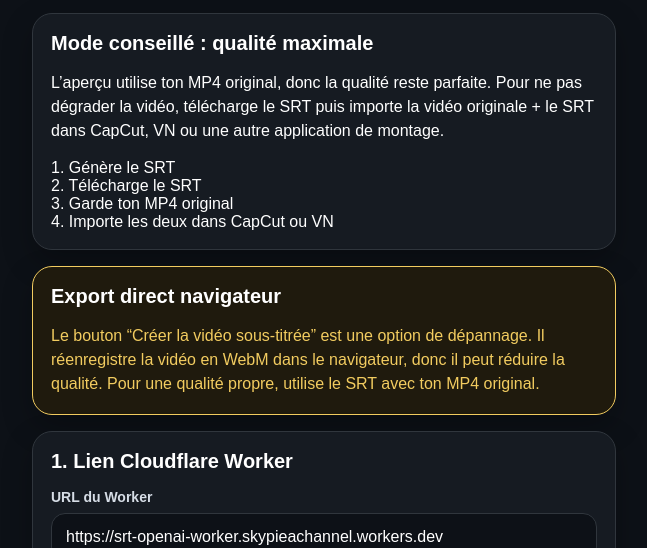
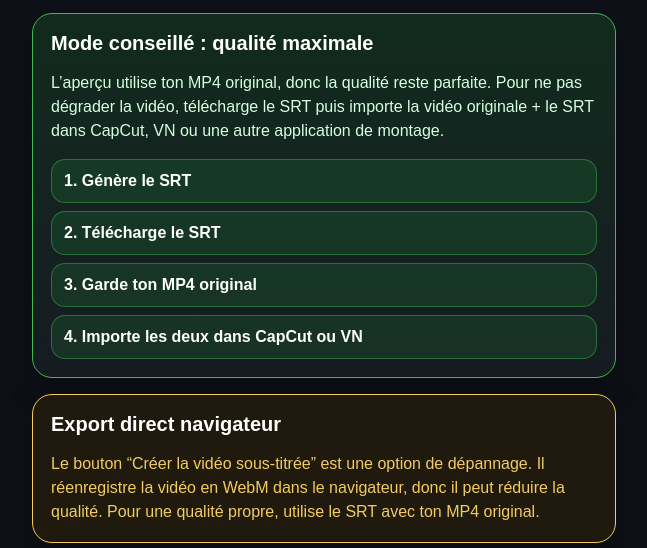
Before and after one commit to Chasmet/Srt-sous-titres-, a plain HTML site: page index.html in a window 1280 px wide. Shown: the part 252-800 px from the top of the page, without its empty margins (316-963 px from the left). Drawn offline with Linux system fonts and the light colour scheme.

Commit message:
Ameliore affichage mode qualite maximale

```diff
--- a/style.css
+++ b/style.css
@@ -72,6 +72,35 @@ p {
 .card.warning p {
   color: #f2cc60;
   margin-bottom: 0;
+}
+
+.qualityCard {
+  border-color: #3fb950;
+  background: linear-gradient(180deg, rgba(35, 134, 54, 0.22), #161b22);
+}
+
+.qualityCard p {
+  color: #d6ffe0;
+}
+
+.qualitySteps {
+  display: grid;
+  grid-template-columns: 1fr;
+  gap: 8px;
+  margin-top: 14px;
+}
+
+.qualitySteps div {
+  padding: 12px;
+  border-radius: 14px;
+  background: rgba(35, 134, 54, 0.22);
+  border: 1px solid rgba(63, 185, 80, 0.45);
+  color: #ffffff;
+  font-weight: 800;
+}
+
+.warningExport {
+  opacity: 0.92;
 }
 
 label {
```
